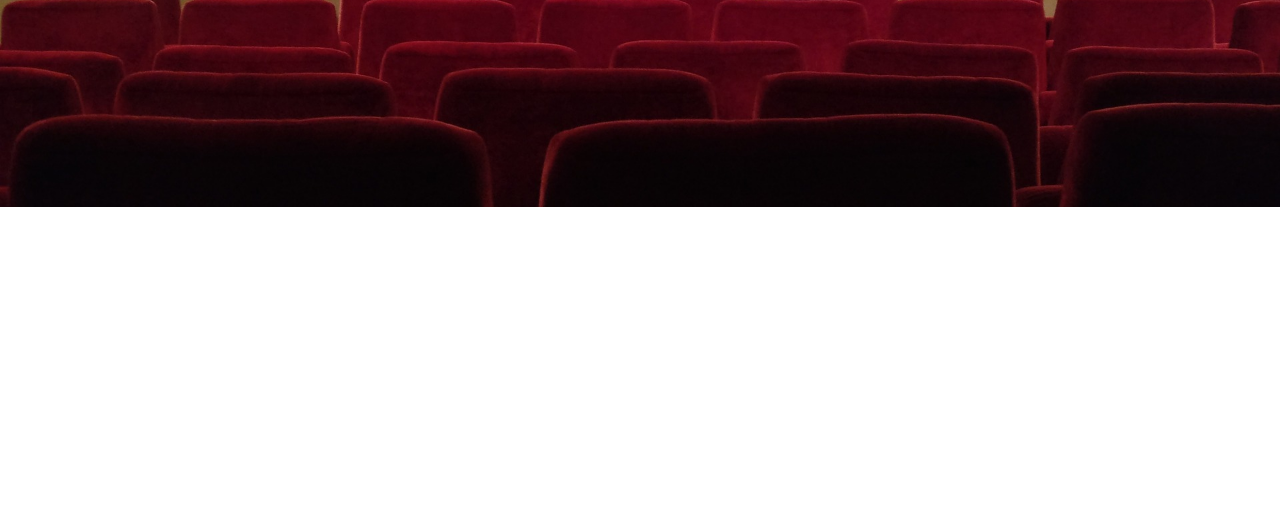
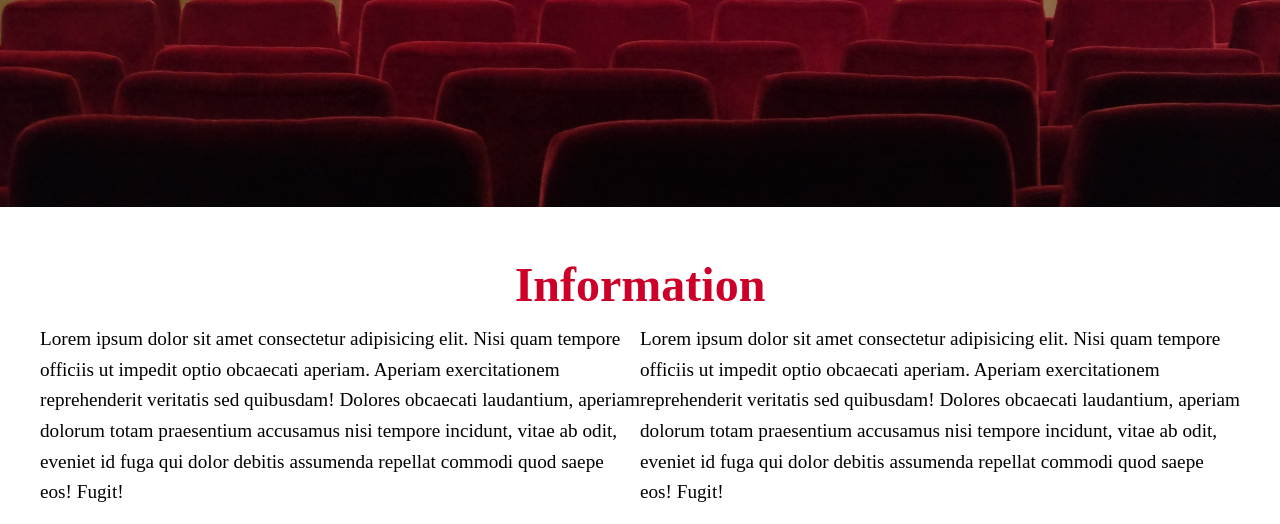
Before and after one commit to Jansan/FilmbolagetFS, a plain HTML site: page index.html in a window 1280 px wide. Shown: the part 548-1072 px from the top of the page. Before the commit the page ends 800 px from the top, so only its background shows below. Drawn offline with Linux system fonts and the light colour scheme.

Commit message:
information added

```diff
--- a/css/style.css
+++ b/css/style.css
@@ -10,6 +10,10 @@ body{
     line-height: 1.6;
     width: 100;
 
+}
+.container{
+
+    padding: 40px;
 }
 /* Header */
 header{
@@ -83,3 +87,24 @@ font-size: 3em;
     font-size: 1.3em;
     }
 /* End Slider */
+/* Information */
+#information h1{
+    text-align: center;
+    font-size: 3em;
+    color: #CC0028;
+}
+#information .info-text{
+    text-align: center;
+    font-size: 1.2em;
+    width: 100%;
+}
+#information .info-text .info-1{
+    float: left;
+    width: 50%;
+    text-align: left;
+}
+#information .info-text .info-2{
+    float: right;
+    width: 50%;
+    text-align: left;
+}
--- a/index.html
+++ b/index.html
@@ -17,7 +17,7 @@
         <div class="menu">
             <ul>
                 <li><a href="#">Home</a></li>
-                <li><a href="#">Information</a></li>
+                <li><a href="#information">Information</a></li>
                 <li><a href="#">Video</a></li>
                 <li><a href="#">Film</a></li>
             </ul>
@@ -34,7 +34,23 @@
     <!-- Information -->
     <section id="information">
         <div class="container">
-
+            <h1>Information</h1>
+            <div class="info-text">
+                <div class="info-1">
+                    Lorem ipsum dolor sit amet consectetur adipisicing elit. Nisi quam tempore officiis ut impedit optio
+                    obcaecati aperiam. Aperiam exercitationem reprehenderit veritatis sed quibusdam! Dolores obcaecati
+                    laudantium, aperiam dolorum totam praesentium accusamus nisi tempore incidunt, vitae ab odit,
+                    eveniet id
+                    fuga qui dolor debitis assumenda repellat commodi quod saepe eos! Fugit!
+                </div>
+                <div class="info-2">
+                    Lorem ipsum dolor sit amet consectetur adipisicing elit. Nisi quam tempore officiis ut impedit optio
+                    obcaecati aperiam. Aperiam exercitationem reprehenderit veritatis sed quibusdam! Dolores obcaecati
+                    laudantium, aperiam dolorum totam praesentium accusamus nisi tempore incidunt, vitae ab odit,
+                    eveniet id
+                    fuga qui dolor debitis assumenda repellat commodi quod saepe eos! Fugit!
+                </div>
+            </div>
         </div>
     </section><!-- End information -->
 
```
